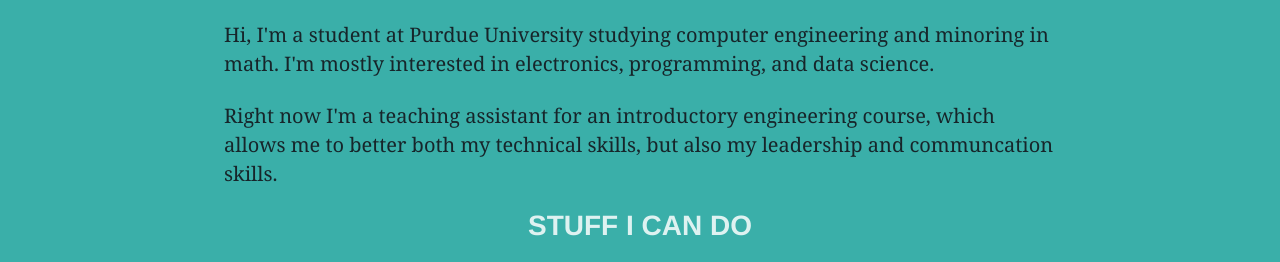
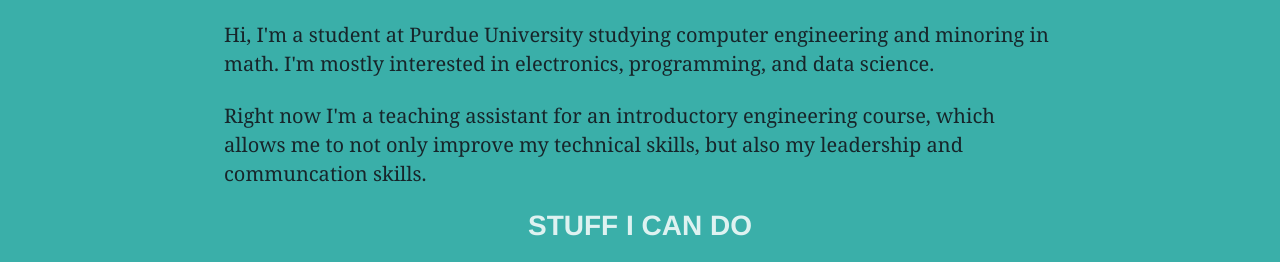
Before and after one commit to pranandarao/pranandarao.github.io, a Gatsby site: page /about in a window 1280 px wide. Shown: the part 130-392 px from the top of the page. Built offline with nearby package versions, Linux system fonts and the light colour scheme; Gatsby itself is replaced by a stand-in of ours.

Commit message:
fixed grammar

```diff
--- a/src/pages/about.js
+++ b/src/pages/about.js
@@ -13,7 +13,7 @@ export default () => (
 <Layout>
     <h1>ABOUT</h1>
     <p>Hi, I'm a student at Purdue University studying computer engineering and minoring in math. I'm mostly interested in electronics, programming, and data science.</p>
-    <p>Right now I'm a teaching assistant for an introductory engineering course, which allows me to better both my technical skills, but also my leadership and communcation skills.</p>
+    <p>Right now I'm a teaching assistant for an introductory engineering course, which allows me to not only improve my technical skills, but also my leadership and communcation skills.</p>
     <h1>Stuff I can do</h1>
     <p>I have experience in a lot of different subjects, including software development, programming, math, and circuitry.</p>
     <div class="logo-container">
```
